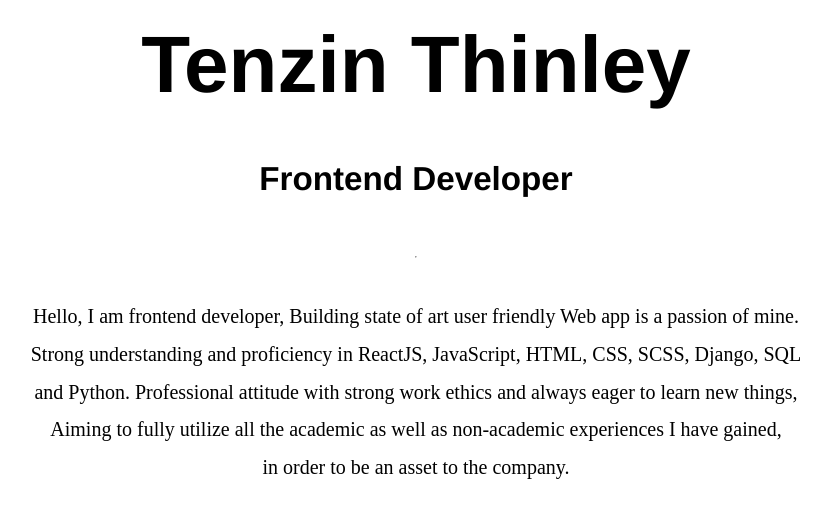
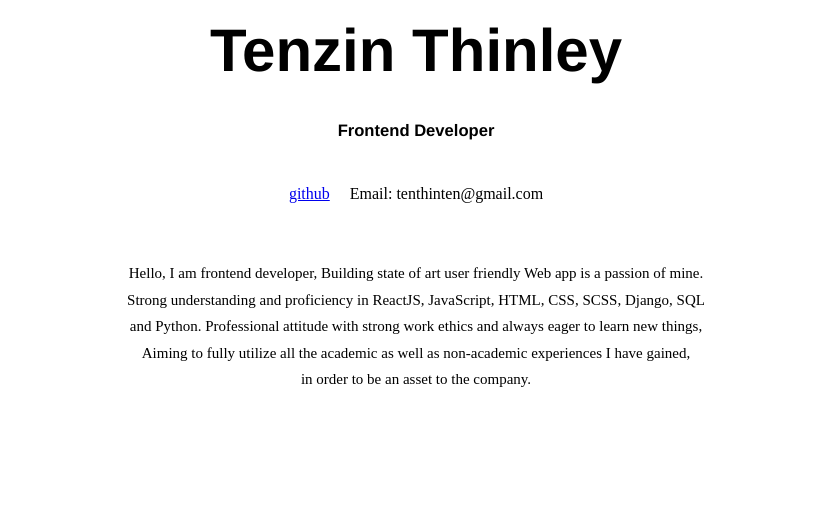
Before and after one commit to tenthin/my-portfolio, a React (Create React App) app: page /project in a window 1280 px wide. Shown: the top 518 px of the page, without its empty margins (224-1055 px from the left). Built offline with nearby package versions, Linux system fonts and the light colour scheme.

Commit message:
add github linke and email

```diff
--- a/src/components/AboutMe.js
+++ b/src/components/AboutMe.js
@@ -3,6 +3,7 @@ import React from 'react';
 export default function AboutMe() {
     return (
         <div className='aboutme'>
+            <br />
            <p>Hello, I am frontend developer, Building state of art user friendly Web app is a passion of mine. <br/>
                 Strong understanding and proficiency in ReactJS, JavaScript, HTML, CSS, SCSS, Django, SQL <br/>
                 and Python. Professional attitude with strong work ethics and always eager to learn new things, <br/>
--- a/src/components/MyName.js
+++ b/src/components/MyName.js
@@ -3,9 +3,18 @@ import React from 'react';
 export default function MyName() {
     return (
         <div className='myname'>
+            <div className='name'>
             <h1>Tenzin Thinley</h1>
+            </div>
+            <div className='jobtitle'>
             <h5>Frontend Developer</h5>
-            <hr />
+            </div>
+
+            <div className='github'>
+                <p><a href="https://github.com/tenthin">github</a>&nbsp;&nbsp;&nbsp;&nbsp;&nbsp;Email: tenthinten@gmail.com</p>
+            </div>
+
+
         </div>
     )
 }
--- a/src/index.css
+++ b/src/index.css
@@ -1,16 +1,32 @@
-.myname{
+.name{
 
   display: flex;
   flex-direction: column;
-  font-size: 40px;
+  font-size: 30px;
   align-items: center;
   font-family: 'Franklin Gothic Medium', 'Arial Narrow', Arial, sans-serif;
   line-height: 5px;
 }
 
+.jobtitle{
+  display: flex;
+  flex-direction: column;
+  font-size: 20px;
+  align-items: center;
+  font-family: 'Franklin Gothic Medium', 'Arial Narrow', Arial, sans-serif;
+
+}
+.github{
+  display: flex;
+  flex-direction: column;
+  align-items: center;
+}
+
+
+
 .aboutme{
-  font-size: 20px;
+  font-size: 15px;
   font-family:'Times New Roman', Times, serif;
-  line-height: 1cm;
+  line-height: 0.7cm;
   text-align: center;
 }
```
